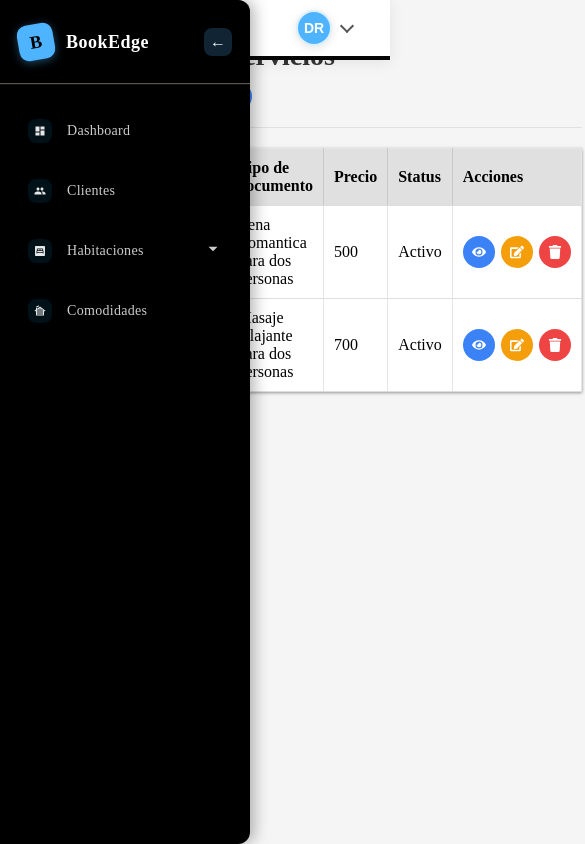
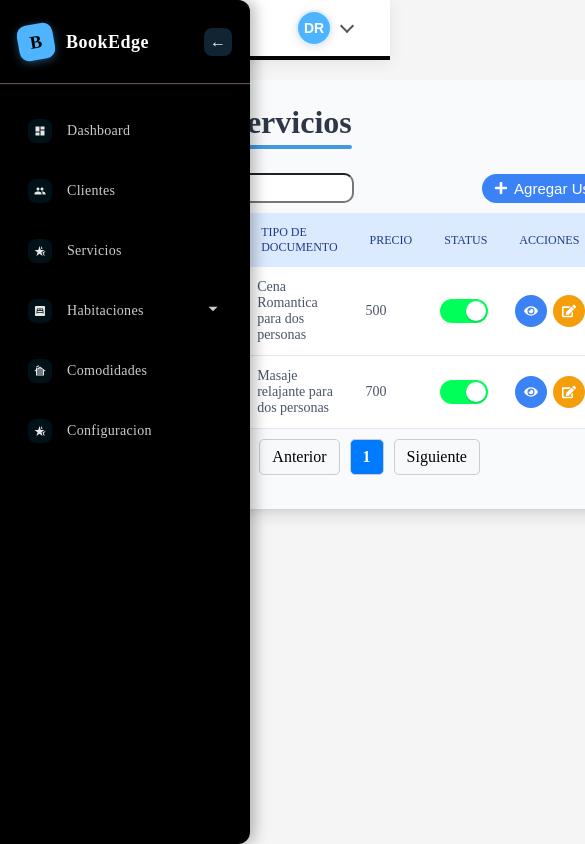
Before and after one commit to JocRivera/BookEdge, a React (Vite) app: page /admin/services in a window 390 px wide. Shown: the top 844 px of the page, 585 px wide, since content can reach past the window. Built offline with nearby package versions, Linux system fonts and the light colour scheme; a web font is replaced by a local one.

Commit message:
ServiceStyle

```diff
--- a/src/components/features/componentService/createService.css
+++ b/src/components/features/componentService/createService.css
@@ -1,61 +1,295 @@
-.container-services {
-    padding: 20px;
-    max-width: 1200px;
-    margin: 0 auto;
+:root {
+    /* Colores principales */
+    --color-background: #f9fafb;
+    --color-white: #ffffff;
+    --color-primary: #4299e1;
+    --color-primary-dark: #3a7bc8;
+    --color-primary-light: #dbeafe;
+    --color-primary-hover: #ebf8ff;
+
+    /* Colores de texto */
+    --color-text-dark: #2d3748;
+    --color-text-normal: #4a5568;
+    --color-text-light: #777;
+    --color-text-primary: #1e3a8a;
+
+    /* Colores de bordes */
+    --color-border: #e2e8f0;
+    --color-shadow-light: rgba(0, 0, 0, 0.05);
+    --color-shadow-medium: rgba(0, 0, 0, 0.06);
+    --color-shadow-dark: rgba(0, 0, 0, 0.1);
+    --color-shadow-overlay: rgba(0, 0, 0, 0.5);
+
+    /* Colores de UI */
+    --color-button-cancel: #f5f5f5;
+    --color-button-cancel-hover: #e9e9e9;
+    --color-button-cancel-text: #666;
+    --color-button-cancel-border: #ddd;
+    --color-modal-border: #eaeaea;
   }
 
-.services-header {
+  .table-container {
+    padding: 1.5rem;
+    background-color: var(--color-background);
+    border-radius: 0.5rem;
+    box-shadow: 0 10px 15px -3px var(--color-shadow-dark),
+      0 4px 6px -2px var(--color-shadow-medium);
+    margin-top: 60px;
+  }
+
+  .title-container {
+    display: flex;
+    justify-content: space-between;
+    align-items: center;
+    margin-bottom: 1.5rem;
+  }
+
+  .table-title {
+    font-size: 2rem;
+    font-weight: bold;
+    color: var(--color-text-dark);
+    position: relative;
+    display: inline-block;
+    padding-bottom: 0.5rem;
+  }
+
+  .table-title::after {
+    content: "";
+    position: absolute;
+    left: 0;
+    bottom: 0;
+    width: 100%;
+    height: 4px;
+    background-color: var(--color-primary);
+    border-radius: 2px;
+  }
+
+  .container-search {
+    position: relative;
+    display: flex;
+    justify-content: space-between;
+    margin-bottom: 10px;
+    align-items: center;
+    gap: 10px;
+  }
+
+  .search-icon {
+    position: absolute;
+    left: 10px;
+    font-size: 16px;
+    color: var(--color-text-light);
+  }
+
+  .search {
+    padding-left: 30px;
+  }
+
+  .container-search .search {
+    border-radius: 10px;
+    min-width: 250px;
+    min-height: 30px;
+  }
+
+  .table-wraper {
+    overflow: hidden;
+    border-radius: 0.5rem;
+    box-shadow: 0 4px 6px -1px var(--color-shadow-medium),
+      0 2px 4px -1px var(--color-shadow-light);
+  }
+
+  .table {
+    width: 100%;
+    border-collapse: collapse;
+    background-color: var(--color-white);
+  }
+
+  .table-header {
+    background-color: var(--color-primary-light);
+  }
+
+  .table-header th {
+    padding: 0.75rem 1rem;
+    text-align: left;
+    font-size: 0.75rem;
+    font-weight: 500;
+    color: var(--color-text-primary);
+    text-transform: uppercase;
+  }
+
+  .table-body {
+    background-color: var(--color-white);
+  }
+
+  .table-row-even {
+    background-color: var(--color-background);
+  }
+
+  .table-row-odd {
+    background-color: var(--color-white);
+  }
+
+  .table-body tr:hover {
+    background-color: var(--color-primary-hover);
+    transition: background-color 0.2s ease;
+  }
+
+  .table-cell {
+    padding: 0.75rem;
+    font-size: 0.875rem;
+    color: var(--color-text-normal);
+    border-bottom: 1px solid var(--color-border);
+  }
+
+
+  .modal-overlay {
+    position: fixed;
+    top: 0;
+    left: 0;
+    right: 0;
+    bottom: 0;
+    background-color: var(--color-shadow-overlay);
     display: flex;
     align-items: center;
-    justify-content: space-between;
-    margin-bottom: 20px;
-    padding-bottom: 16px;
-    border-bottom: 1px solid #e0e0e0;
+    justify-content: center;
+    z-index: 1000;
   }
 
-.services-header h1 {
-    font-size: 28px;
-    font-weight: 700px;
-    color: #333;
-    margin-right: 16px;
+  .modal-container {
+    background-color: var(--color-white);
+    border-radius: 8px;
+    box-shadow: 0 4px 20px var(--color-shadow-dark);
+    width: 90%;
+    max-width: 800px;
+    max-height: 90vh;
+    overflow-y: auto;
+    animation: modalFadeIn 0.3s ease-out forwards;
   }
 
-.services-table {
-    width: 100%;
-    border-collapse: collapse;
-    background: white;
-    box-shadow: 0 1px 3px rgba(0, 0, 0, 0.4);
+  @keyframes modalFadeIn {
+    from {
+      opacity: 0;
+      transform: translateY(-20px);
+    }
+    to {
+      opacity: 1;
+      transform: translateY(0);
+    }
+  }
+  .modal-header {
+    display: flex;
+    justify-content: space-between;
+    align-items: center;
+    padding: 16px 20px;
+    border-bottom: 1px solid var(--color-modal-border);
   }
 
-.services-table th,
-.services-table td {
-    border: 1px solid rgba(0, 0, 0, 0.1);
-    padding: 10px;
-    text-align: left;
-    border-bottom: 1px solid #ddd;
+  .modal-header h2 {
+    margin: 0;
+    font-size: 20px;
+    color: var(--color-text-dark);
   }
 
-.services-table th {
-    background-color: #e0e0e0;
-    font-weight: 600;
+  .close-button {
+    background: transparent;
+    border: none;
+    font-size: 24px;
+    cursor: pointer;
+    color: var(--color-button-cancel-text);
+    line-height: 1;
   }
 
-.services-table tbody tr:hover {
-    background-color: #f8f9fa;
+  .close-button:hover {
+    color: var(--color-text-dark);
   }
 
-.services-table td:last-child {
-    text-align: right;
+  .modal-body {
+    padding: 20px;
+  }
+
+  .form-grid {
+    display: grid;
+    grid-template-columns: repeat(2, 1fr);
+    gap: 16px;
+  }
+
+  .form-group {
+    margin-bottom: 16px;
+  }
+
+  .form-group label {
+    display: block;
+    font-size: 14px;
+    font-weight: 500;
+    color: var(--color-text-light);
+    margin-bottom: 6px;
+  }
+
+  .form-group input,
+  .form-group select {
+    width: 100%;
+    padding: 10px;
+    border: 1px solid var(--color-button-cancel-border);
+    border-radius: 4px;
+    font-size: 14px;
+    transition: border-color 0.2s, box-shadow 0.2s;
+  }
+
+  .form-group input:focus,
+  .form-group select:focus {
+    border-color: var(--color-primary);
+    box-shadow: 0 0 0 3px rgba(74, 144, 226, 0.2);
+    outline: none;
+  }
+
+  .modal-footer {
+    display: flex;
+    justify-content: flex-end;
+    gap: 12px;
+    padding: 16px 20px;
+    border-top: 1px solid var(--color-modal-border);
+  }
+
+  .submit-btn {
+    background-color: var(--color-primary);
+    color: var(--color-white);
+    font-weight: 500;
+    padding: 10px 20px;
+    border: none;
+    border-radius: 4px;
+    cursor: pointer;
+      transition: background-color 0.2s;
+    }
+
+    .submit-btn:hover {
+    background-color: var(--color-primary-dark);
+  }
+
+  .cancel-btn {
+    background-color: var(--color-button-cancel);
+    color: var(--color-button-cancel-text);
+    font-weight: 500;
+    padding: 10px 20px;
+    border: 1px solid var(--color-button-cancel-border);
+    border-radius: 4px;
+    cursor: pointer;
+    transition: background-color 0.2s;
+  }
+
+  .cancel-btn:hover {
+    background-color: var(--color-button-cancel-hover);
   }
 
   @media (max-width: 768px) {
-    .services-header {
-        flex-direction: column;
-        align-items: flex-start;
-        gap: 10px;
+    .form-grid {
+      grid-template-columns: 1fr;
     }
 
-    .services-header h1 {
-        margin-right: 0;
+    .modal-footer {
+      flex-direction: column-reverse;
+    }
+
+    .submit-btn,
+    .cancel-btn {
+      width: 100%;
     }
   }
--- a/src/components/features/componentService/createServices.jsx
+++ b/src/components/features/componentService/createServices.jsx
@@ -1,8 +1,13 @@
 import React, { useState } from 'react';
 import "./createService.css";
 import { CustomButton, ActionButtons } from '../../common/Button/customButton';
+import { CiSearch } from "react-icons/ci";
+import Switch from "../../common/Switch/Switch";
+import Pagination from "../../common/Paginator/Pagination";
 
 export default function CreateServices() {
+    const [currentService, setCurrentService] = useState(null);
+
     const [services, setServices] = useState([
 
         {
@@ -21,6 +26,26 @@ export default function CreateServices() {
         }
 
     ]);
+    const [searchTerm, setSearchTerm] = useState("");
+
+    const filtrarDatos = services.filter((service) =>
+        Object.values(service).some((value) =>
+            value.toString().toLowerCase().includes(searchTerm.toLowerCase())
+        )
+    );
+
+    const itemsPerPage = 6;
+    const [currentPage, setCurrentPage] = useState(0);
+    const offset = currentPage * itemsPerPage;
+    const currentItems = filtrarDatos.slice(offset, offset + itemsPerPage);
+    const pageCount = Math.ceil(filtrarDatos.length / itemsPerPage);
+
+    const handlePageClick = ({ selected }) => setCurrentPage(selected);
+
+    const handleAdd = () => {
+        setCurrentService(null);
+        setIsModalOpen(true);
+    };
     const handleView = (id) => {
         console.log('Ver', id);
     }
@@ -31,22 +56,28 @@ export default function CreateServices() {
         console.log('Eliminar', id);
     }
     return (
-        <div className="container-services">
-            <header className="services-header">
-                <h1>Listado de servicios</h1>
-                <CustomButton
-                    variant="primary"
-                    icon="add"
-                    onClick={() => alert("Agregando servicio")}
-                    className="add-service-button"
-                >
-                    Agregar servicio
+        <div className="table-container">
+            <div className="title-container">
+                <h2 className="table-title">Tabla de Servicios</h2>
+            </div>
+            <div className="container-search">
+                <CiSearch className="search-icon" />
+
+                <input
+                    type="text"
+                    className="search"
+                    value={searchTerm}
+                    placeholder="Buscar usuario..."
+                    onChange={(e) => setSearchTerm(e.target.value)}
+                />
+                <CustomButton variant="primary" icon="add" onClick={handleAdd}>
+                    Agregar Usuario
                 </CustomButton>
+            </div>
 
-            </header>
-
-            <table className="services-table">
-                <thead>
+            <div className="table-wrapper">
+                <table className="table">
+                    <thead className="table-header">
                         <tr>
                             <th>Id</th>
                             <th>Nombre Completo</th>
@@ -56,16 +87,20 @@ export default function CreateServices() {
                             <th>Acciones</th>
                         </tr>
                     </thead>
-                <tbody>
+                    <tbody className="table-body">
                         {services.map((service) => (
                             <tr key={service.id}>
-                            <td>{service.id}</td>
-                            <td>{service.name}</td>
-                            <td>{service.description}</td>
-                            <td>{service.price}</td>
-                            <td>{service.status}</td>
-                            <td>
-
+                                <td className="table-cell">{service.id}</td>
+                                <td className="table-cell">{service.name}</td>
+                                <td className="table-cell">{service.description}</td>
+                                <td className="table-cell">{service.price}</td>
+                                <td className="table-cell">
+                                    <Switch
+                                        isOn={service.status === 'Activo'}
+                                        handleToggle={() => console.log('Cambiar estado del servicio')}
+                                    />
+                                </td>
+                                <td className="table-cell">
                                     <ActionButtons
                                         onView={() => handleView(service.id)}
                                         onEdit={() => handleEdit(service.id)}
@@ -76,6 +111,9 @@ export default function CreateServices() {
                         ))}
                     </tbody>
                 </table>
+                <Pagination pageCount={pageCount} onPageChange={handlePageClick} />
+            </div>
+
         </div>
     );
 }
--- a/src/components/layout/sidebarAdmin/sidebar.jsx
+++ b/src/components/layout/sidebarAdmin/sidebar.jsx
@@ -6,6 +6,7 @@ import {
   MdBedroomParent,
   MdCabin,
   MdPeople,
+  MdHotelClass,
 } from "react-icons/md";
 import { IoMdArrowDropdown, IoMdArrowDropup } from "react-icons/io";
 import "./sidebar.css";
@@ -109,10 +110,18 @@ const Sidebar = () => {
             </Link>
           </li>
 
+          <li className="menu-item">
+            <Link to="/admin/services">
+              <span className="menu-icon">
+                <MdHotelClass />
+              </span>
+              <span className="menu-text">Servicios</span>
+            </Link>
+          </li>
+
           <li
-            className={`menu-item ${
-              activeSubMenu === "habitaciones" ? "active" : ""
-            }`}
+            className={`menu-item ${activeSubMenu === "habitaciones" ? "active" : ""
+              }`}
           >
             <div
               className="menu-header"
@@ -137,9 +146,8 @@ const Sidebar = () => {
             {/* Mostrar submenú normal cuando no está colapsado */}
             {!collapsed && (
               <ul
-                className={`submenu ${
-                  activeSubMenu === "habitaciones" ? "open" : ""
-                }`}
+                className={`submenu ${activeSubMenu === "habitaciones" ? "open" : ""
+                  }`}
               >
                 {habitacionesSubmenu.map((item, index) => (
                   <li key={index}>
@@ -155,9 +163,8 @@ const Sidebar = () => {
             {/* Mostrar botones apilados cuando está colapsado */}
             {collapsed && (
               <ul
-                className={`submenu stacked-buttons ${
-                  activeSubMenu === "habitaciones" ? "open" : ""
-                }`}
+                className={`submenu stacked-buttons ${activeSubMenu === "habitaciones" ? "open" : ""
+                  }`}
               >
                 {habitacionesSubmenu.map((item, index) => (
                   <li key={index} style={{ "--item-index": index }}>
@@ -179,6 +186,16 @@ const Sidebar = () => {
               <span className="menu-text">Comodidades</span>
             </Link>
           </li>
+
+          <li className="menu-item">
+            <Link to="/admin/config">
+              <span className="menu-icon">
+                <MdHotelClass />
+              </span>
+              <span className="menu-text">Configuracion</span>
+            </Link>
+          </li>
+
         </ul>
       </div>
     </div>
```
Lines whose indentation alone changed are shown as unchanged.
